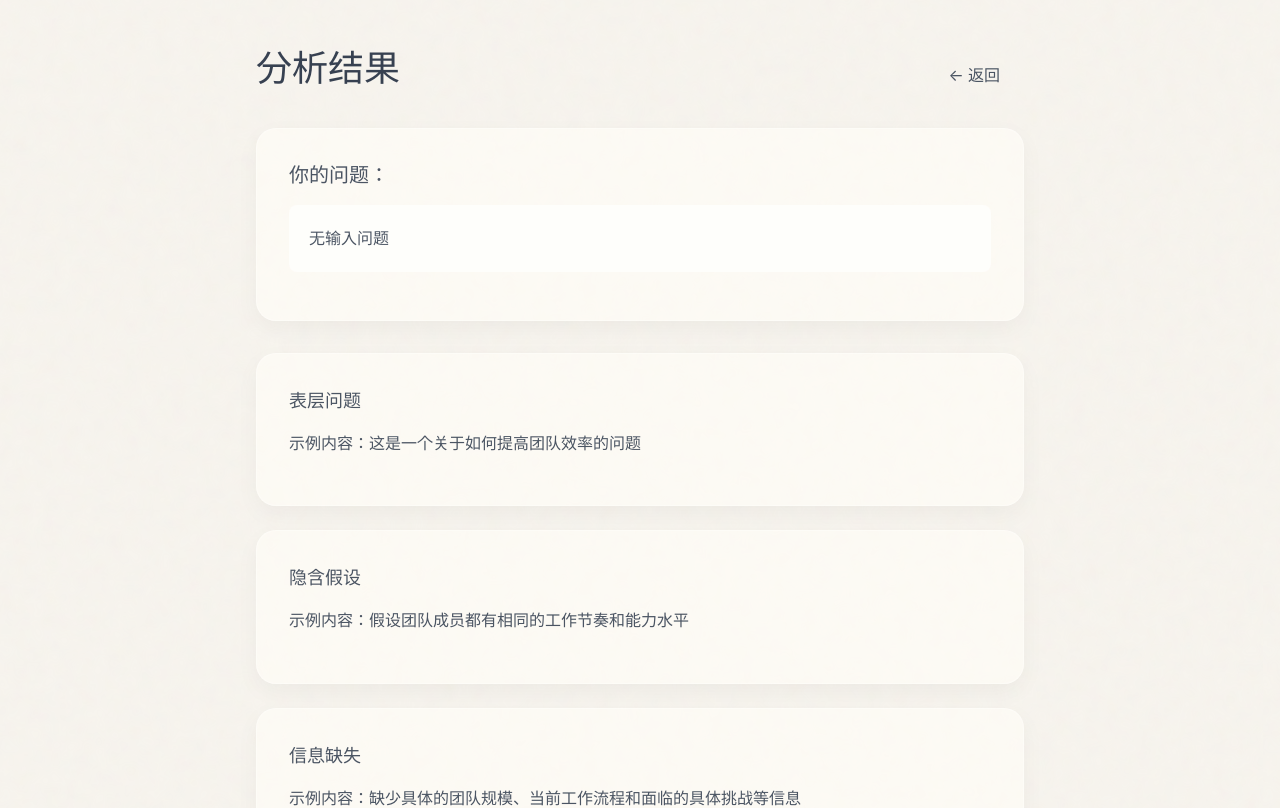
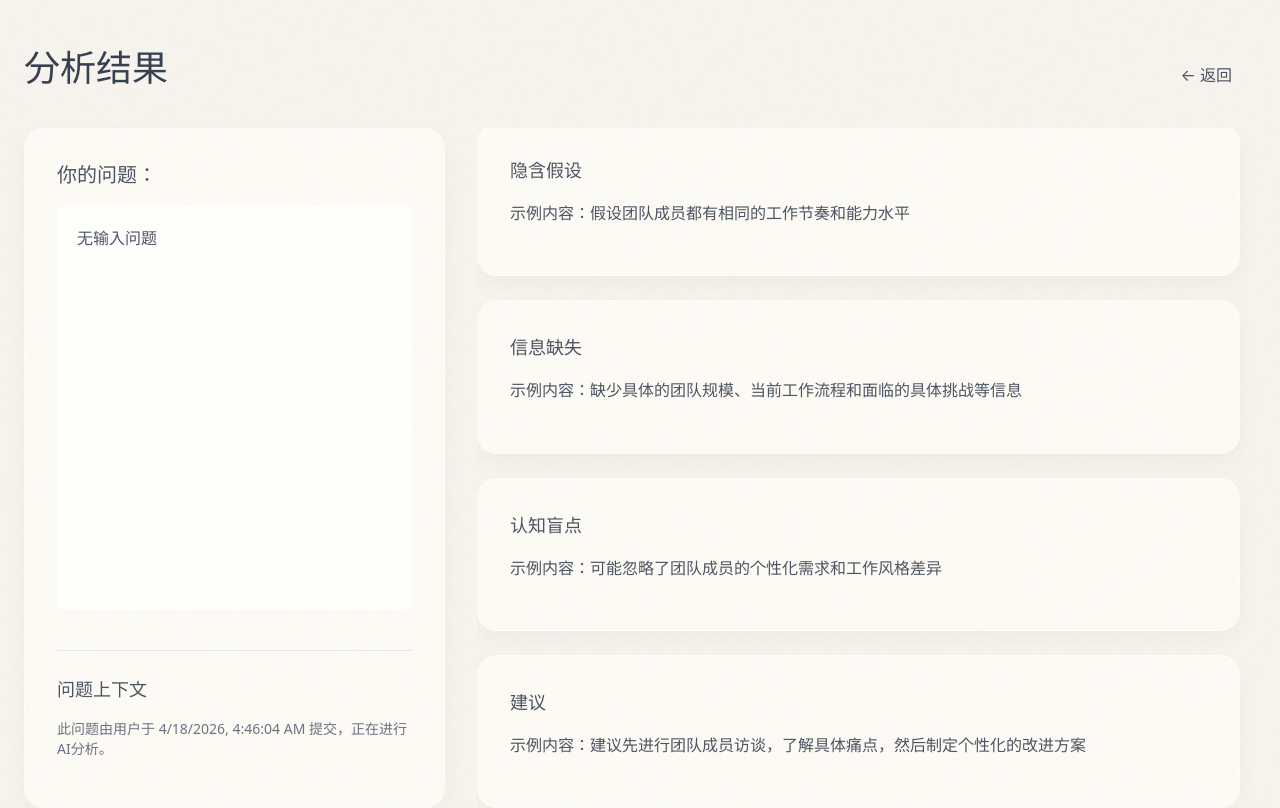
Before and after one commit to RafayelWan/traehks, a React (Vite) app: page /result in a window 1280 px wide. Shown: the top 808 px of the page. Built offline with nearby package versions, Linux system fonts and the light colour scheme.

Commit message:
feat: 创建问题认知分析器网页应用
Co-authored-by: traeagent <traeagent@users.noreply.github.com>

```diff
--- a/src/pages/Result.tsx
+++ b/src/pages/Result.tsx
@@ -110,9 +110,7 @@ export default function Result() {
 
   return (
     <div className="min-h-screen py-12 px-6">
-      <div className="w-full max-w-3xl mx-auto">
-        {/* 顶部固定显示用户问题 */}
-        <div className="sticky top-0 z-10 mb-8">
+      <div className="w-full max-w-7xl mx-auto">
         <div className="flex justify-between items-center mb-6">
           <h1 className="text-4xl font-normal text-gray-700">分析结果</h1>
           <button
@@ -123,13 +121,19 @@ export default function Result() {
           </button>
         </div>
 
-          <div className="glass-card">
+        <div className="flex gap-8 h-[calc(100vh-120px)]">
+          {/* 左侧固定区 */}
+          <div className="w-[35%] min-w-[300px] glass-card flex flex-col">
             <h2 className="text-xl font-medium text-gray-600 mb-4">你的问题：</h2>
-            <p className="text-gray-600 p-5 rounded-lg bg-white bg-opacity-60">{question || "无输入问题"}</p>
+            <p className="text-gray-600 p-5 rounded-lg bg-white bg-opacity-60 flex-grow">{question || "无输入问题"}</p>
+            <div className="mt-6 pt-6 border-t border-gray-200">
+              <h3 className="text-lg font-medium text-gray-600 mb-4">问题上下文</h3>
+              <p className="text-gray-500 text-sm">此问题由用户于 {new Date().toLocaleString()} 提交，正在进行AI分析。</p>
             </div>
           </div>
 
-        {/* 下方为AI分析结果流 */}
+          {/* 右侧主内容区 */}
+          <div className="w-[65%] overflow-y-auto pr-4">
             <div className="space-y-6">
               {results.surfaceProblem && (
                 <div ref={surfaceProblemRef} className="glass-card animate-fade-in">
@@ -168,5 +172,7 @@ export default function Result() {
             </div>
           </div>
         </div>
+      </div>
+    </div>
   );
 }
```
Lines whose indentation alone changed are shown as unchanged.
